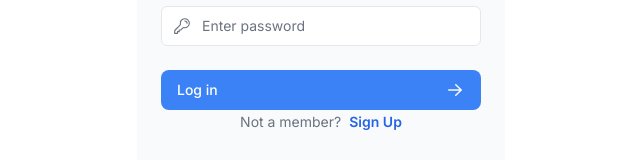
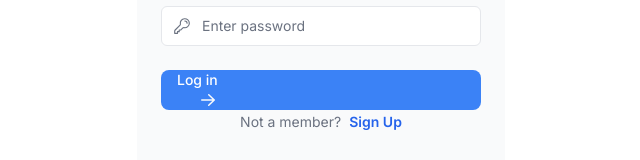
Before and after one commit to G1anpierre/next-fullstack-todo-app, a Next.js app: page /en/login in a window 1280 px wide. Shown: the part 321-481 px from the top of the page, without its empty margins (319-959 px from the left). Built offline with nearby package versions, Linux system fonts and the light colour scheme.

Commit message:
style loading

```diff
--- a/src/app/components/ButtonForm.tsx
+++ b/src/app/components/ButtonForm.tsx
@@ -15,8 +15,10 @@ export const ButtonForm = () => {
       aria-disabled={pending}
       disabled={pending}
     >
-      {pending && <Loading />}
-      {t('addButton')}
+      <div className="flex gap-2">
+        {pending && <Loading />}
+        {t('addButton')}
+      </div>
     </button>
   )
 }
--- a/src/app/components/Loading.tsx
+++ b/src/app/components/Loading.tsx
@@ -5,7 +5,7 @@ export const Loading = () => {
     <div role="status">
       <svg
         aria-hidden="true"
-        className="w-8 h-8 text-gray-200 animate-spin dark:text-gray-600 fill-blue-600"
+        className="w-4 h-4 text-gray-200 animate-spin dark:text-gray-600 fill-blue-600"
         viewBox="0 0 100 101"
         fill="none"
         xmlns="http://www.w3.org/2000/svg"
--- a/src/app/components/LoginForm.tsx
+++ b/src/app/components/LoginForm.tsx
@@ -192,8 +192,12 @@ function LoginButton() {
       disabled={pending}
       type="submit"
     >
-      {pending && <Loading />}
-      Log in <ArrowRightIcon className="ml-auto h-5 w-5 text-gray-50" />
+      <div className="flex gap-2">
+        {pending && <Loading />}
+        <div>
+          Log in <ArrowRightIcon className="ml-auto h-5 w-5 text-gray-50" />
+        </div>
+      </div>
     </Button>
   )
 }
```
